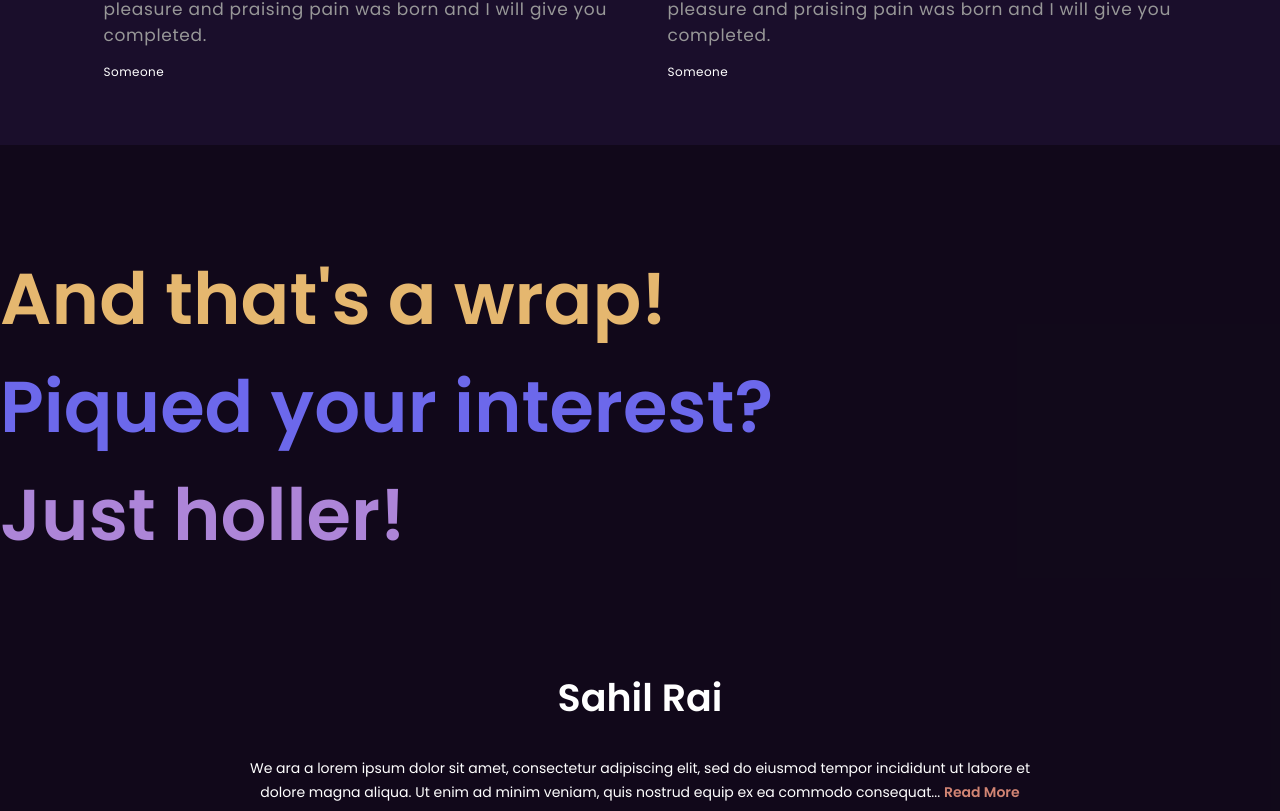
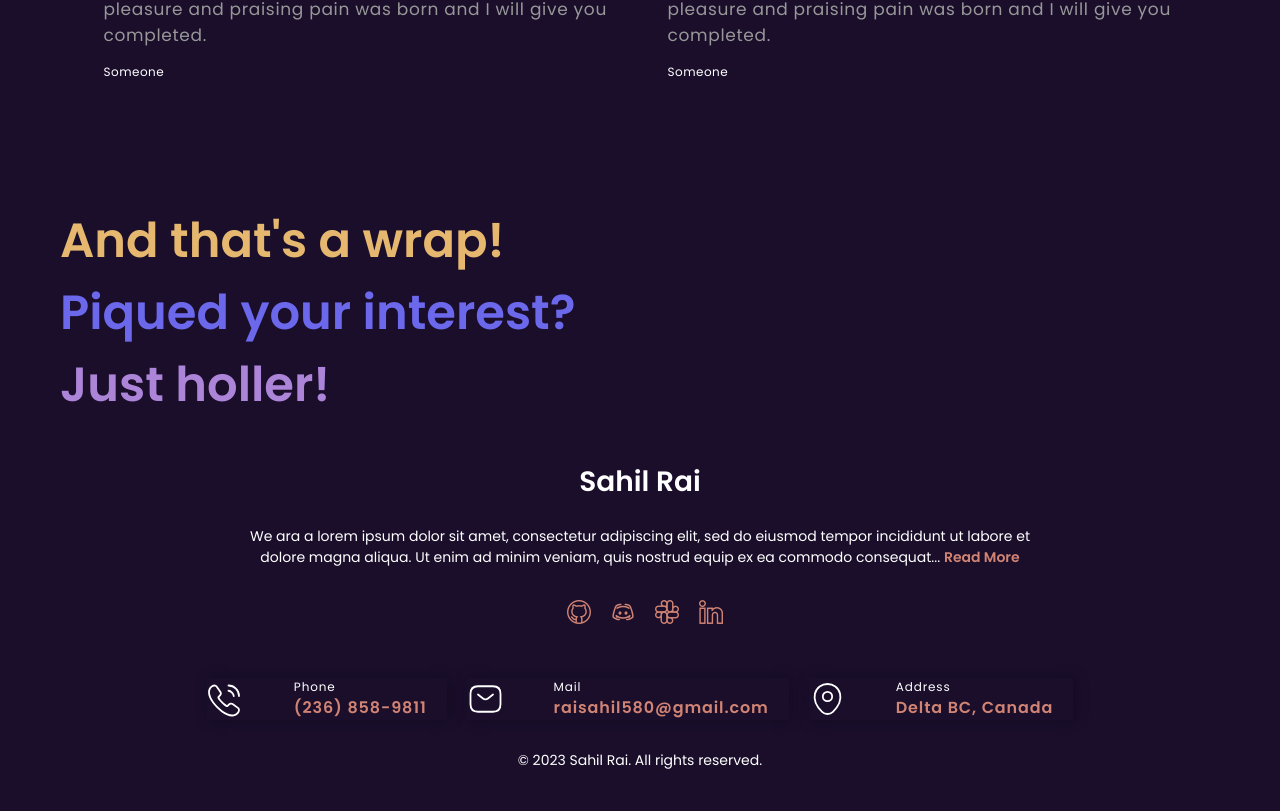
Before and after one commit to Rai-Sahil/Portfolio-React, a React (Create React App) app: page /rest-of-them in a window 1280 px wide. Shown: the part 4249-5060 px from the top of the page. Built offline with nearby package versions, Linux system fonts and the light colour scheme; a web font is replaced by a local one.

Commit message:
Footer updated

```diff
--- a/src/Pages/Footer/Footer.css
+++ b/src/Pages/Footer/Footer.css
@@ -1,15 +1,32 @@
+/* Footer.css */
+
 @import url('https://fonts.googleapis.com/css2?family=Poppins:wght@600&display=swap');
+@import url('https://fonts.googleapis.com/css2?family=Poppins:wght@500&display=swap');
+
+.footer-container {
+    background-color: #1A0E2B;
+    padding: 40px;
+    text-align: center;
+}
 
 .footer-heading {
     font-style: normal;
-    font-size: 72px;
+    font-size: 48px;
     font-weight: 600;
     line-height: normal;
     font-family: 'Poppins';
     background-clip: text;
     -webkit-background-clip: text;
     text-align: start;
-    margin-top: 100px;
+    margin-top: 20px;
+    padding-left: 20px;
+}
+
+/* Adjust the heading size for smaller screens */
+@media screen and (max-width: 800px) {
+    .footer-heading {
+        font-size: 36px;
+    }
 }
 
 .text1 {
@@ -28,7 +45,7 @@
 }
 
 .footer-description {
-    margin-top: 100px;
+    margin-top: 40px;
     width: 100%;
     color: white;
     font-family: 'Poppins';
@@ -36,7 +53,7 @@
 
 .footer-name {
     font-weight: 700;
-    font-size: 38px;
+    font-size: 28px;
     line-height: normal;
     font-style: normal;
 }
@@ -44,18 +61,19 @@
 .footer-content {
     font-size: 14px;
     font-weight: 400;
-    line-height: 171.429%;
-    margin: 0%;
+    line-height: 1.5;
+    margin: 0;
 }
 
 .social-links {
-    column-gap: 20px;
+    display: flex;
+    justify-content: center;
     margin-top: 32px;
-    align-content: center;
+    align-items: center;
 }
 
 .social-links a {
-    margin-right: 20px; /* Add a 20px gap between each icon */
+    margin: 0 10px; /* Add space around each icon */
 }
 
 /* If you want to remove the margin on the last icon */
@@ -63,29 +81,29 @@
     margin-right: 0;
 }
 
-@import url('https://fonts.googleapis.com/css2?family=Poppins:wght@500&display=swap');
-
 .contact-container {
     display: flex;
-    justify-content: space-around;
-    margin-top: 57px;
-    margin-bottom: 48px;
+    flex-wrap: wrap;
+    justify-content: center;
+    margin-top: 40px;
+    margin-bottom: 20px;
 }
 
-.contact-card{
-    box-shadow: '2.048666000366211px 0px 13.316329002380371px rgba(0, 0, 0, 0.25)';
+.contact-card {
+    box-shadow: 2px 0px 13px rgba(0, 0, 0, 0.25); /* Remove quotes around box-shadow property values */
     align-items: center;
     display: flex;
     column-gap: 20px;
+    margin: 10px; /* Add margin to separate contact cards */
 }
 
 .card-content {
     color: #FFF;
     text-align: start;
-    line-height: normal;
+    line-height: 1.5;
     letter-spacing: 0.88px;
     flex-shrink: 0;
-    margin: 0%;
+    margin: 0;
 }
 
 .contact-card-heading {
@@ -101,19 +119,18 @@
     font-size: 16px;
     font-style: normal;
     font-weight: 600;
-    line-height: normal;
+    line-height: 1.5;
 }
 
 .copyright {
     text-align: center;
     color: #FFF;
     font-family: 'Poppins';
-    margin-bottom: 171px;
-    color: #FFF;
+    margin-bottom: 20px;
     font-size: 14px;
     font-style: normal;
     font-weight: 400;
-    line-height: normal;
+    line-height: 1.5;
 }
 
 .read-more {
@@ -122,5 +139,5 @@
     font-size: 14px;
     font-style: normal;
     font-weight: 700;
-    line-height: normal;
-    }
+    line-height: 1.5;
+}
```
